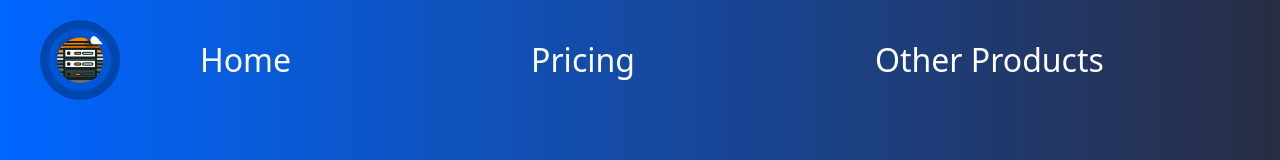
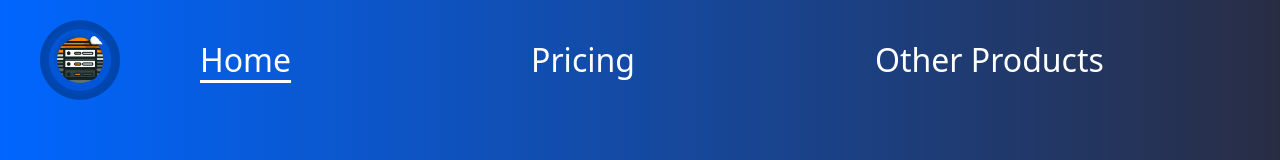
Before and after one commit to Jadeeeeeeeeeeee/bitStorge, a React (Vite) app: page / in a window 1280 px wide. Shown: the top 160 px of the page. Built offline with nearby package versions, Linux system fonts and the light colour scheme.

Commit message:
added underline for each page

```diff
--- a/src/componenets/SideBar.jsx
+++ b/src/componenets/SideBar.jsx
@@ -1,14 +1,20 @@
+import { useState } from 'react';
 import Logo from '../assets/Icon.png'
-import { Link } from 'react-router-dom';
+import { Link, useLocation } from 'react-router-dom';
+
 
 function SideBar() {
+    const location = useLocation();
+
+    const isActive = (path) => location.pathname === path;
+
     return(<>
     <div className='w-full h-3/20 flex items-center'>
     <img src={Logo} className='sm:ml-5 sm:h-20 lg:h-20 3xl:w-32 3xl:h-32 md:h-20 size-14 sm:w-20 lg:w-20 md:w-20 ml-2sm:ml-10 lg:ml-10 md:ml-10 shrink-0 grow-0 userDrag hover:cursor-pointer'/>
         <div className='w-fit flex flex-row justify-start gap-x-10 sm:gap-x-40 lg:gap-x-40 md:gap-x-40 text-white'>
-        <Link to="/" className='ml-7 verysm:ml-4 sm:ml-8 md:ml-14 lg:ml-20 sm:text-15/10 lg:text-20/10  md:text-15/10 text-10/10'>Home</Link>
-        <Link to="/Pricing" className='ml-7 verysm:ml-4 sm:ml-8 md:ml-14 lg:ml-20 sm:text-15/10 lg:text-20/10  md:text-15/10 text-10/10'>Pricing</Link>
-        <Link to="/OtherProducts" className='ml-7 verysm:ml-4 sm:ml-8 md:ml-14 lg:ml-20 sm:text-15/10 lg:text-20/10  md:text-15/10 text-10/10'>Other Products</Link>
+        <Link  to="/" className={`ml-7 verysm:ml-4 sm:ml-8 md:ml-14 lg:ml-20 sm:text-15/10 lg:text-20/10 md:text-15/10 text-10/10 underline-offset-8	 ${isActive('/') ? 'underline' : 'no-underline'}`}>Home</Link>
+        <Link  to="/Pricing" className={`ml-7 verysm:ml-4 sm:ml-8 md:ml-14 lg:ml-20 sm:text-15/10 lg:text-20/10 md:text-15/10 text-10/10 underline-offset-8	 ${isActive('/Pricing') ? 'underline' : 'no-underline'}`}>Pricing</Link>
+        <Link  to="/OtherProducts" className={`ml-7 verysm:ml-4 sm:ml-8 md:ml-14 lg:ml-20 sm:text-15/10 lg:text-20/10 md:text-15/10 text-10/10 underline-offset-8	 ${isActive('/OtherProducts') ? 'underline' : 'no-underline'}`}>Other Products</Link>
         </div>
     </div>
     </>);
```
